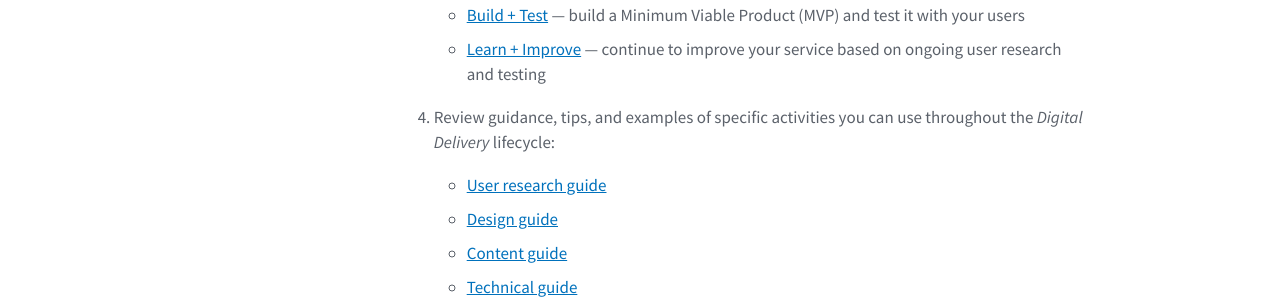
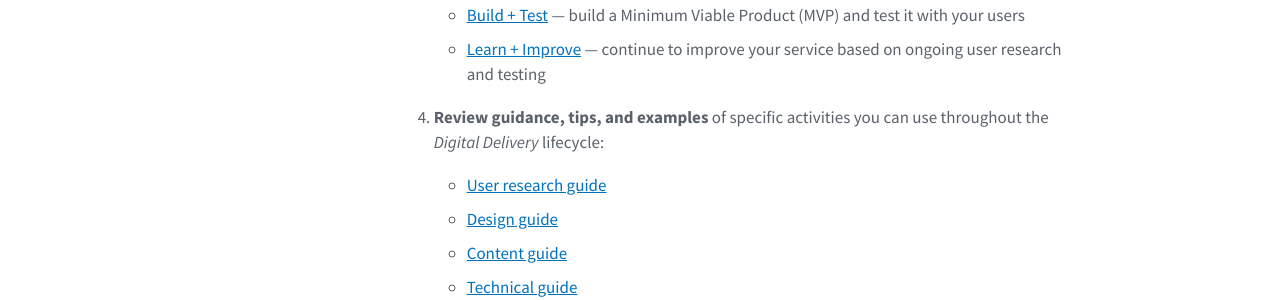
Before and after one commit to department-of-veterans-affairs/va-digital-service-handbook, a Jekyll site: the page built from _pages/delivery/index.md, in a window 1280 px wide. Shown: the part 1102-1402 px from the top of the page. Built offline with Jekyll 4.4.1, drawn with Linux system fonts in a browser that asks for light colours; nearby versions of some CDN libraries.

```diff
--- a/_pages/delivery/index.md
+++ b/_pages/delivery/index.md
@@ -68,7 +68,7 @@ Throughout the *Digital Delivery* lifecycle, teams engage with Veterans by:
   * [Build + Test]({{site.baseurl}}/delivery/build-and-test) &#8212; build a Minimum Viable Product (MVP) and test it with your users
   * [Learn + Improve]({{site.baseurl}}/delivery/learn-and-improve) &#8212; continue to improve your service based on ongoing user research and testing
 
-1. Review guidance, tips, and examples of specific activities you can use throughout the *Digital Delivery* lifecycle:
+1. **Review guidance, tips, and examples** of specific activities you can use throughout the *Digital Delivery* lifecycle:
   * [User research guide]({{site.baseurl}}/resources/user-research)
   * [Design guide]({{site.baseurl}}/resources/design)
   * [Content guide]({{site.baseurl}}/resources/content)
```
